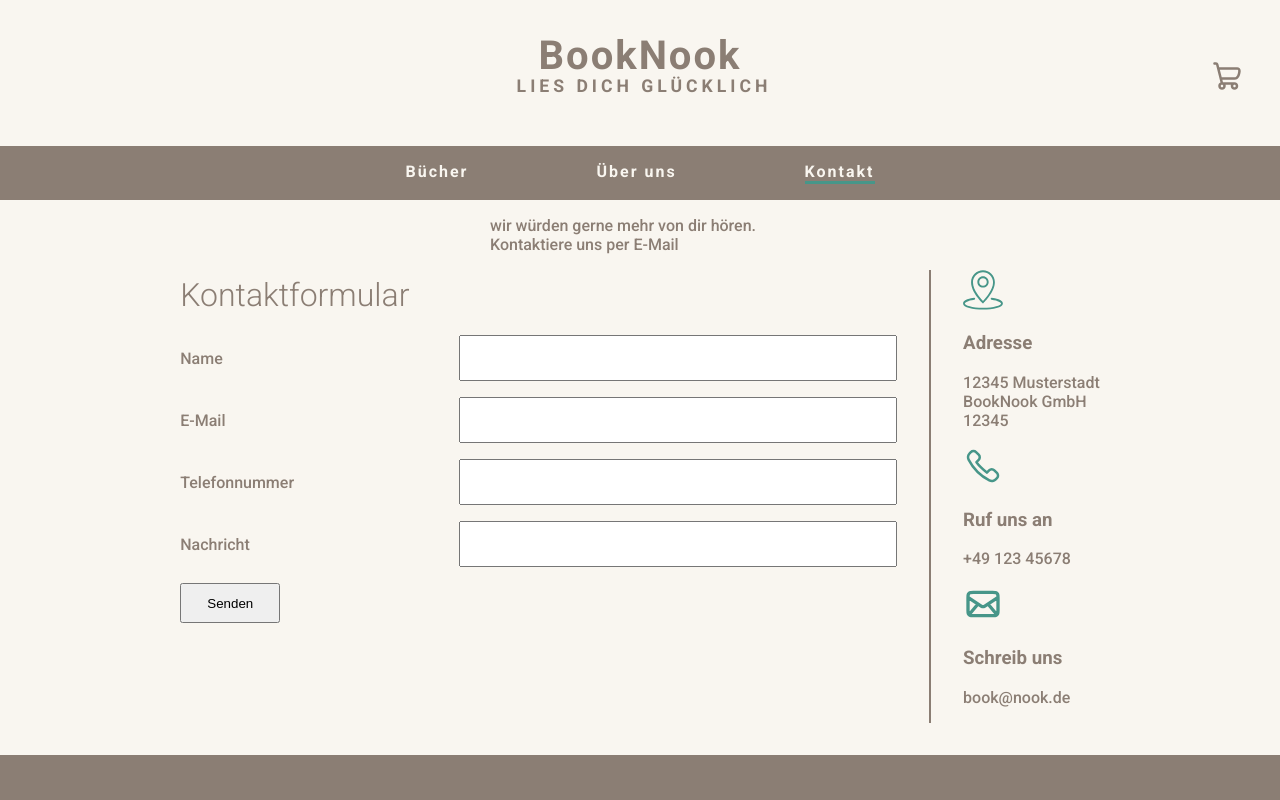
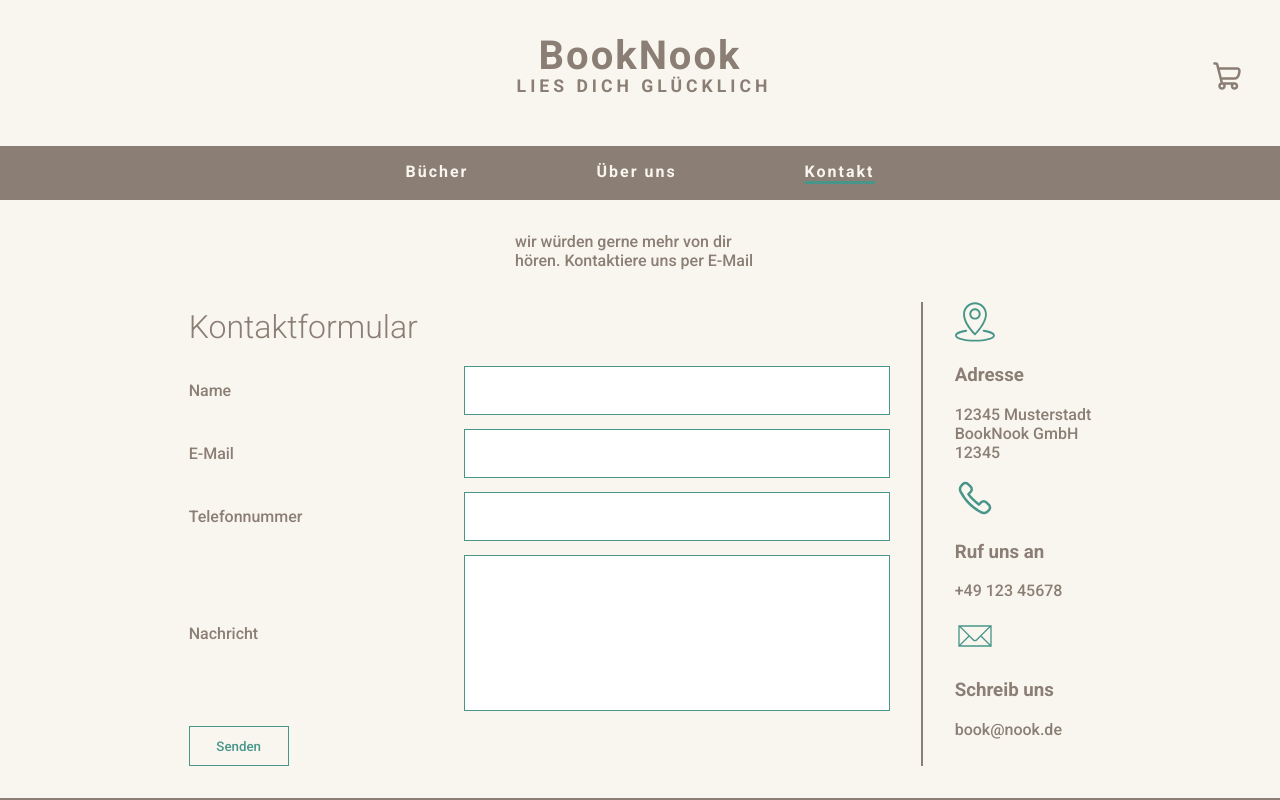
Before and after one commit to JonasHencke/bookstore, a React (Vite) app: page /contact in a window 1280 px wide. Shown: the top 800 px of the page. Built offline with nearby package versions, Linux system fonts and the light colour scheme; no server answers.

Commit message:
Style Button and inputs in Contact component

```diff
--- a/src/index.css
+++ b/src/index.css
@@ -659,13 +659,15 @@ footer {
 }
 
 .contact-message {
-    max-width: 300px
+    max-width: 250px;
+    margin: 2em 0;
 }
 
 .contact-display {
     display: flex;
     justify-content: center;
     width: 80%;
+    max-width: 1000px;
     margin-bottom: 2em;
 }
 
@@ -691,14 +693,35 @@ footer {
     width: 100px
 }
 
-.contact-forms-container input {
+.contact-forms-container input, .contact-forms-container textarea {
     width: 60%;
     height: 3em;
+    border-style: none;
+    outline: var(--color-turquoise) 1px solid;
+    color: var(--color-turquoise);
+    font-size: 15px;
+    font-weight: 300;
+}
+
+.contact-forms-container textarea {
+    height: 10em;
+    font-family: 'Roboto', sans-serif;
+    resize: none
 }
 
 .contact-forms-button {
     max-width: 100px;
-    height: 40px
+    height: 40px;
+    border-style: none;
+    font-family: 'Roboto', sans-serif;
+    background-color: var(--color-white);
+    border: var(--color-turquoise) 1px solid;
+    color: var(--color-turquoise)
+}
+
+.contact-forms-button:active {
+    background-color: var(--color-turquoise);
+    color: var(--color-white);
 }
 
 .contact-display-info {
--- a/src/pages/Contact.jsx
+++ b/src/pages/Contact.jsx
@@ -27,7 +27,7 @@ export default function Contact() {
             </div>
             <div className="contact-forms-container">
               <label>Nachricht</label>
-              <input></input>
+              <textarea></textarea>
             </div>
             <button className="contact-forms-button">Senden</button>
           </form>
```
Also changed, not shown: src/images/mail.svg.
